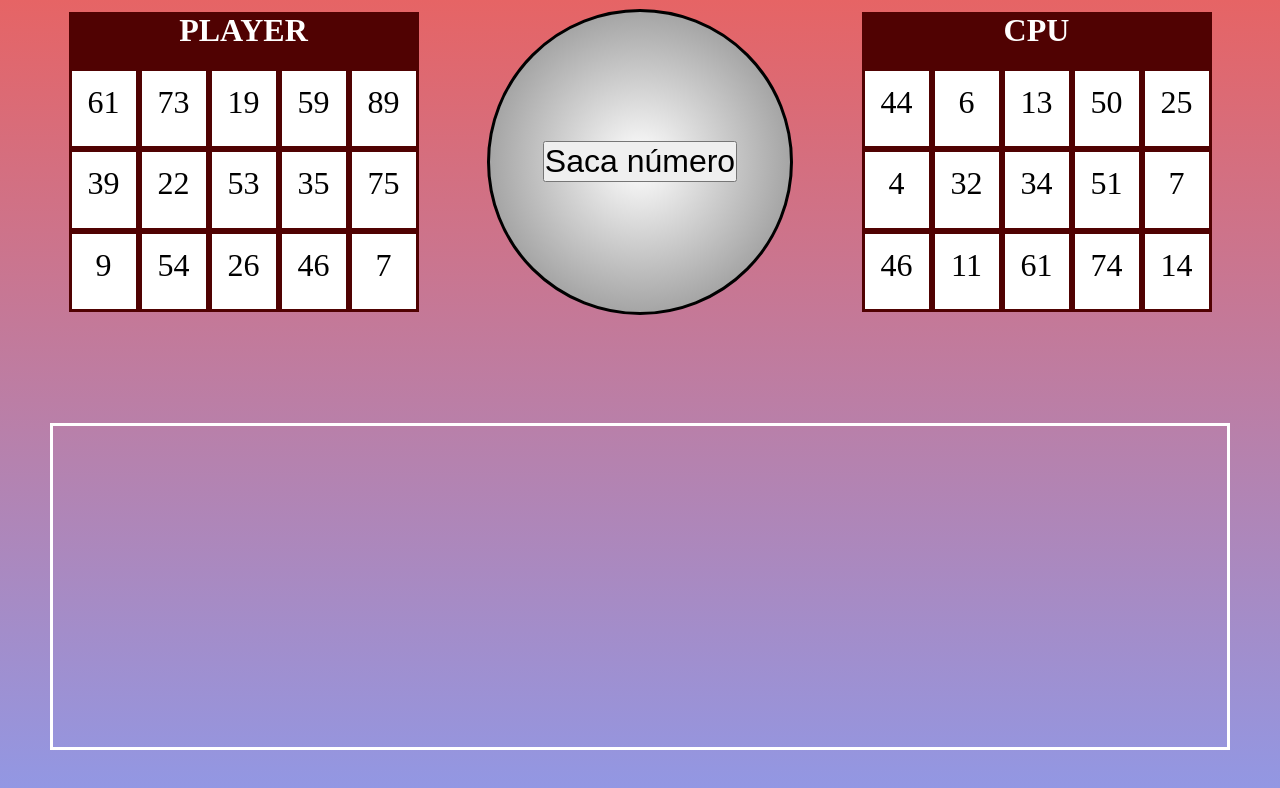
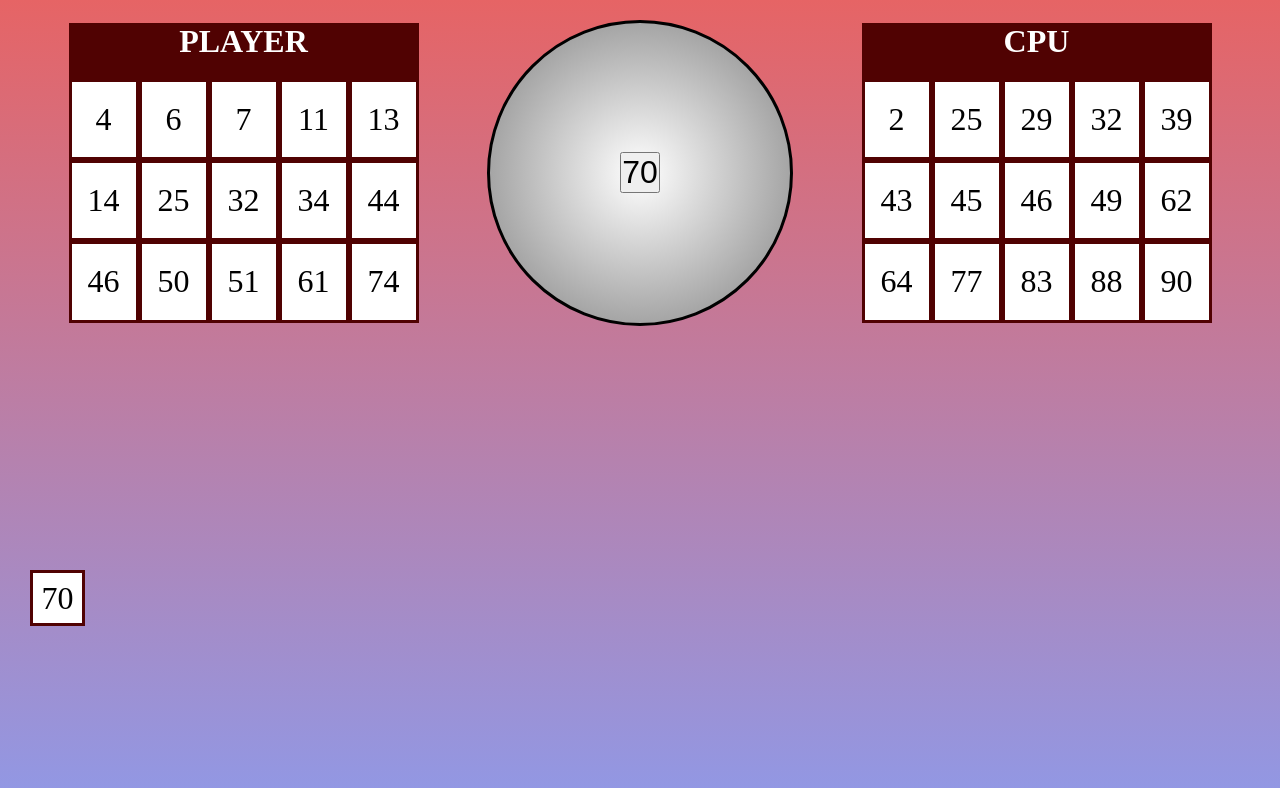
Before and after one commit to angelrcd/bingo, a website built with Vite: page src/index.html in a window 1280 px wide. Both pictures are taken after a click on the button "Saca número". Built offline with nearby package versions, Linux system fonts and the light colour scheme.

Commit message:
Funcional

```diff
--- a/src/index.css
+++ b/src/index.css
@@ -52,11 +52,12 @@
 
 .container-bottom {
   height: 100%;
-  border: 3px solid white;
   box-sizing: border-box;
-  margin: 50px;
-  display: grid;
-  grid-template-columns: auto auto auto auto auto auto auto auto auto auto;
+  margin: 30px;
+  display: flex;
+  flex-wrap: wrap;
+  justify-content: flex-start;
+  align-items: center;
 }
 
 .grid {
@@ -71,5 +72,21 @@
   background: white;
   font-size: 2em;
   text-align: center;
-  line-height: 63px;
+  line-height: 74px;
 }
+
+.minibox {
+  border: 3px solid rgb(80 2 2);
+  background: white;
+  font-size: 2em;
+  text-align: center;
+  line-height: 50px;
+  height: 50px;
+  width: 4%;
+}
+
+.tachado {
+  text-decoration: line-through;
+  background: rgb(125 15 15 / 38.9%);
+  color: white;
+}
--- a/src/index.js
+++ b/src/index.js
@@ -1,4 +1,4 @@
-import _ from "lodash-es";
+import _, { forEach } from "lodash-es";
 import "lodash-es/upperCase.js";
 import "lodash-es/shuffle.js";
 import "lodash-es/range.js";
@@ -8,10 +8,14 @@ import * as modules from "./modules.js";
 const newNumberButton = document.querySelector(".new-number-button");
 const playerBoxes = document.querySelectorAll(".player .box");
 const cpuBoxes = document.querySelectorAll(".cpu .box");
+const bottomContainerSelector = document.querySelector(".container-bottom");
 
 //
-const playerCard = modules.createRandom15Array();
-const cpuCard = modules.createRandom15Array();
+const all90Numbers = modules.createRandom90Array();
+let playerCard = modules.createRandom15Array();
+playerCard = playerCard.sort((a, b) => a - b);
+let cpuCard = modules.createRandom15Array();
+cpuCard = cpuCard.sort((a, b) => a - b);
 
 function fillCard(selector, numbersToFill) {
   for (let i = 0; i < numbersToFill.length; i++) {
@@ -19,5 +23,46 @@ function fillCard(selector, numbersToFill) {
   }
 }
 
+function isNumberInCard(number, card) {
+  card.forEach(element => {
+    if (parseInt(element.textContent) === number) {
+      element.classList.add("tachado");
+      return true;
+    }
+  });
+}
+
+function contarTachados(card) {
+  let count = 0;
+  card.forEach(element => {
+    if (element.classList.contains("tachado")) count++;
+  });
+  return count;
+}
+
+function gameOver(resultado) {
+  newNumberButton.textContent = resultado;
+  newNumberButton.disabled = true;
+}
+
+newNumberButton.addEventListener("click", () => {
+  const a = all90Numbers.pop();
+  newNumberButton.textContent = a;
+  isNumberInCard(a, playerBoxes);
+  isNumberInCard(a, cpuBoxes);
+  console.log(contarTachados(playerBoxes));
+  const boxDiv = document.createElement("div");
+  boxDiv.className = "minibox";
+  boxDiv.textContent = a;
+  bottomContainerSelector.insertAdjacentElement("beforeend", boxDiv);
+  if (contarTachados(playerBoxes) === 15) {
+    gameOver("PLAYER WINS");
+  }
+  if (contarTachados(cpuBoxes) === 15) {
+    gameOver("CPU WINS");
+  }
+  console.log(all90Numbers);
+});
+
 fillCard(playerBoxes, playerCard);
 fillCard(cpuBoxes, cpuCard);
```
